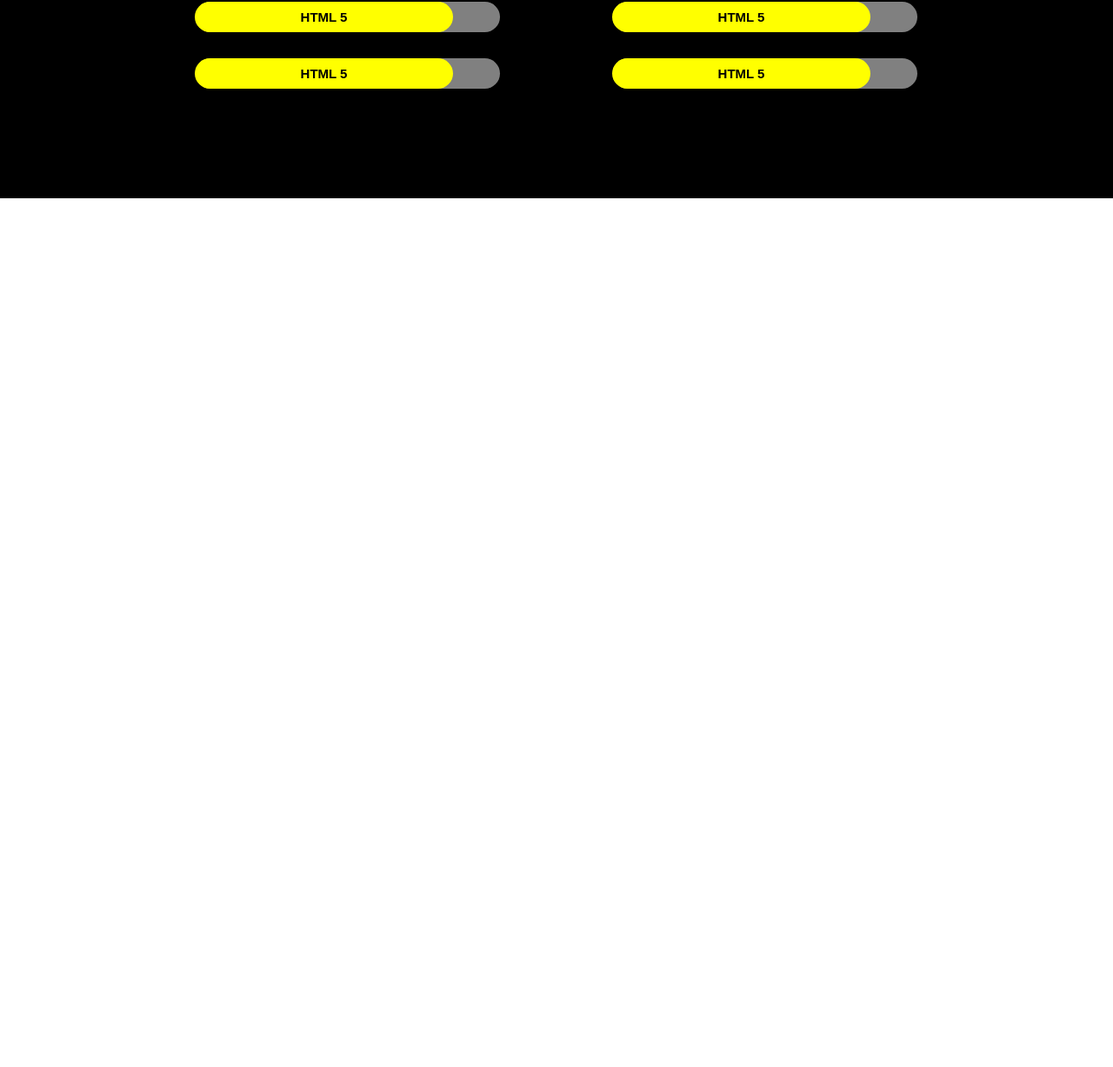
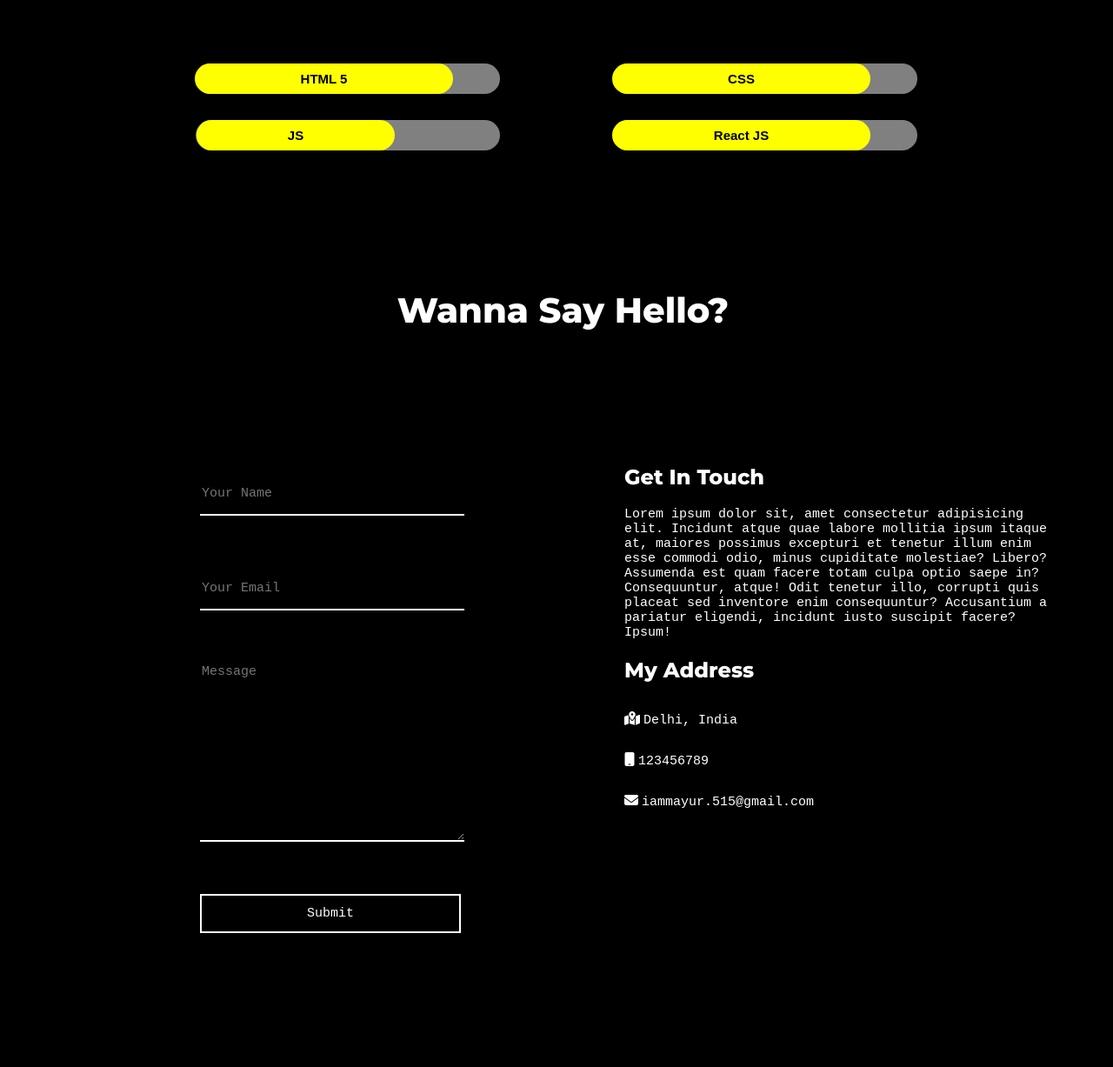
Before and after one commit to Mayur-Debu/Web-Development, a plain HTML site: page Resume/index.html in a window 1280 px wide. Shown: the part 1446-2673 px from the top of the page at 87% size. Before the commit the page ends 1674 px from the top, so only its background shows below. Drawn offline with Linux system fonts and the light colour scheme.

Commit message:
Contact Section Added

```diff
--- a/Resume/index.html
+++ b/Resume/index.html
@@ -30,10 +30,10 @@
             <li><a href="#">HOME</a></li>
             <li><a href="#About">ABOUT</a></li>
             <li><a href="#Skills">SKILLS</a></li>
-            <li><a href="">EXPERIENCE</a></li>
+            <li><a href="#Experience">EXPERIENCE</a></li>
             <li><a href="">EDUCATION</a></li>
             <li><a href="">PORTFOLIO</a></li>
-            <li><a href="">CONTACT</a></li>
+            <li><a href="#Contact">CONTACT</a></li>
         </ul>
         <ul type="none" id="Header-Social">
             <li><i class="fab fa-facebook-f"></i></li>
@@ -75,29 +75,75 @@
                 <div class="skill-progress">
                     <div class="eight-five-percent">
                         <div class="skill-name">
-                            <span>HTML 5</span>
+                            <span>CSS</span>
                         </div>
                     </div>
                 </div>
             </div>
             <div class="skills-display">
                 <div class="skill-progress">
-                    <div class="eight-five-percent">
+                    <div class="sixty-five-percent">
                         <div class="skill-name">
-                            <span>HTML 5</span>
+                            <span>JS</span>
                         </div>
                     </div>
                 </div>
                 <div class="skill-progress">
                     <div class="eight-five-percent">
                         <div class="skill-name">
-                            <span>HTML 5</span>
+                            <span>React JS</span>
                         </div>
                     </div>
                 </div>
             </div>
         </div>
+    </section>
 
+    <section id="Contact">
+        <div id="Div-Container">
+            <div id="Contact-Heading">
+                <!-- <i class="fas fa-address-card"></i> -->
+                <h2>Wanna Say Hello?</h2>
+            </div>
+
+            <div id="Contact-Form">
+                <form action="">
+                    <input type="text" placeholder="Your Name">
+                    <input type="email" placeholder="Your Email">
+                    <textarea name="" id="" cols="30" rows="10" placeholder="Message"></textarea>
+                    <button>Submit</button>
+                </form>
+            </div>
+
+            <div id="Contact-Info">
+                <h2>Get In Touch</h2>
+                <p>Lorem ipsum dolor sit, amet consectetur adipisicing elit. Incidunt atque quae labore mollitia ipsum
+                    itaque at, maiores possimus excepturi et tenetur illum enim esse commodi odio, minus cupiditate
+                    molestiae? Libero?
+                    Assumenda est quam facere totam culpa optio saepe in? Consequuntur, atque! Odit tenetur illo,
+                    corrupti quis placeat sed inventore enim consequuntur? Accusantium a pariatur eligendi, incidunt
+                    iusto suscipit facere? Ipsum!
+                </p>
+                <h2>My Address</h2>
+                <i class="fas fa-map-marked-alt"></i>
+                <p id="Location" class="inline">Delhi, India</p> <br>
+                <i class="fas fa-mobile"></i>
+                <p id="Mobile" class="inline">123456789</p> <br>
+                <i class="fas fa-envelope"></i>
+                <p id="Email" class="inline">iammayur.515@gmail.com</p>
+            </div>
+
+            <div id="Footer">
+                <ul type="none" id="Header-Social">
+                    <li><i class="fab fa-facebook-f"></i></li>
+                    <li><i class="fab fa-instagram"></i></li>
+                    <li><i class="fab fa-linkedin-in"></i></li>
+                    <li><i class="fab fa-twitter"></i></li>
+                    <li><i class="fab fa-github"></i></li>
+                    <li><i class="fab fa-dev"></i></li>
+                </ul>
+            </div>
+        </div>
     </section>
 
 
--- a/Resume/static/style.css
+++ b/Resume/static/style.css
@@ -5,6 +5,7 @@ html {
 body {
   margin: 0px;
 }
+
 h1,
 h2,
 h3,
@@ -42,9 +43,10 @@ header {
 
 #Header-Navbar li {
   display: inline-block;
-  font-family: sans-serif;
+  font-family: monospace;
   font-weight: 600;
   text-align: center;
+  font-size: 20px;
 }
 
 #Header-Navbar li a {
@@ -106,6 +108,9 @@ header {
   text-align: center;
   margin-left: 350px;
   margin-right: 350px;
+  color: black;
+  font-family: monospace;
+  font-size: 20px;
 }
 
 /* ---------------------------------------------------- Skills Section -------------------------------------------------- */
@@ -157,6 +162,18 @@ header {
   margin-left: -55px;
 }
 
+.sixty-five-percent {
+  border-radius: 25px;
+  position: absolute;
+  background-color: yellow;
+  height: 35px;
+  width: 65%;
+  display: flex;
+  justify-content: center;
+  align-items: center;
+  margin-left: -120px;
+}
+
 .skill-name span {
   color: black;
   font-weight: bold;
@@ -169,3 +186,118 @@ header {
     0 0 3px 3px gray;
   transition: box-shadow 0.5s;
 }
+
+/* ---------------------------------------------------- Contact Section -------------------------------------------------- */
+
+#Contact {
+  width: 100vw;
+  height: auto;
+  background-color: black;
+}
+
+/* #Div-Container{
+  width: 100%;
+  height: 100%;
+} */
+
+#Contact-Heading {
+  color: white;
+  display: flex;
+  justify-content: center;
+  align-items: center;
+  margin-bottom: 100px;
+}
+
+#Contact-Heading i {
+  display: inline-block;
+  font-size: 40px;
+}
+
+#Contact-Heading h2 {
+  display: inline-block;
+  margin-left: 15px;
+  font-size: 40px;
+}
+
+#Contact-Form {
+  display: inline-block;
+  vertical-align: top;
+  margin-left: 150px;
+}
+
+#Contact-Form form {
+  display: flex;
+  flex-direction: column;
+  flex-wrap: wrap;
+  justify-content: space-around;
+  margin-left: 50px;
+}
+
+#Contact-Form form input,
+textarea {
+  display: block;
+  margin: 30px;
+  font-family: monospace;
+  background-color: transparent;
+  border: 0px;
+  color: white;
+  font-size: 15px;
+  border-bottom: 2px solid white;
+  width: 300px;
+  height: 45px;
+}
+
+#Contact-Form form button {
+  border: 2px solid white;
+  margin: 30px;
+  font-family: monospace;
+  background-color: transparent;
+  color: white;
+  font-size: 15px;
+  width: 300px;
+  height: 45px;
+}
+
+#Contact-Form form textarea {
+  height: 200px;
+}
+
+#Contact-Form button:hover {
+  cursor: pointer;
+  box-shadow: rgb(85, 91, 255) 0px 0px 0px 3px, rgb(31, 193, 27) 0px 0px 0px 6px,
+    rgb(255, 217, 19) 0px 0px 0px 9px, rgb(255, 156, 85) 0px 0px 0px 12px,
+    rgb(255, 85, 85) 0px 0px 0px 15px;
+}
+
+#Contact-Info {
+  display: inline-block;
+  margin-left: 150px;
+  width: 500px;
+}
+
+#Contact-Info h2, p{
+  color: white;
+}
+
+#Contact-Info p {
+  font-family: monospace;
+  font-size: 15px;
+}
+
+#Contact-Info i {
+  color: white;
+  display: inline-block;
+}
+
+.inline {
+  display: inline-block;
+}
+
+
+#Footer{
+  margin-top: -150px;
+}
+
+#Footer ul li i{
+  margin-bottom: 50px;
+}
```
